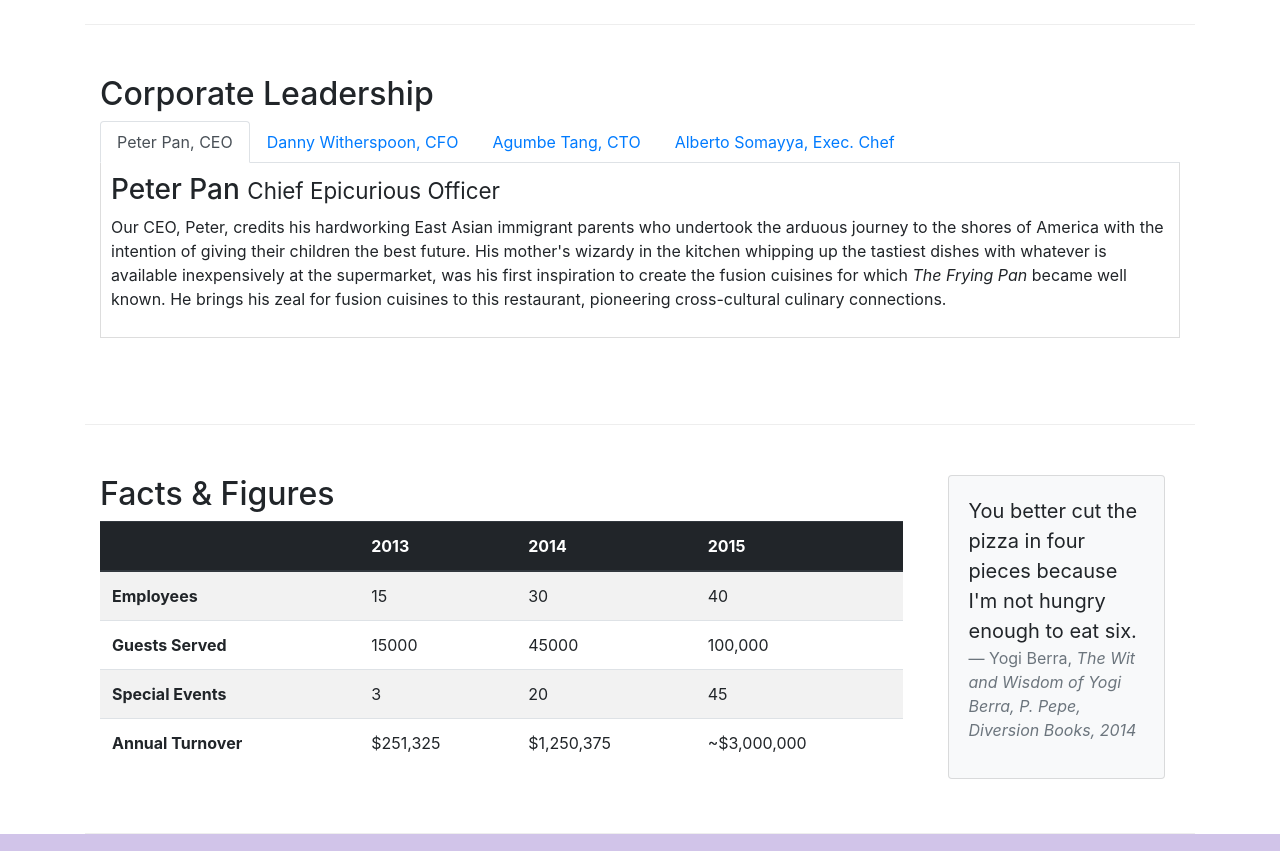
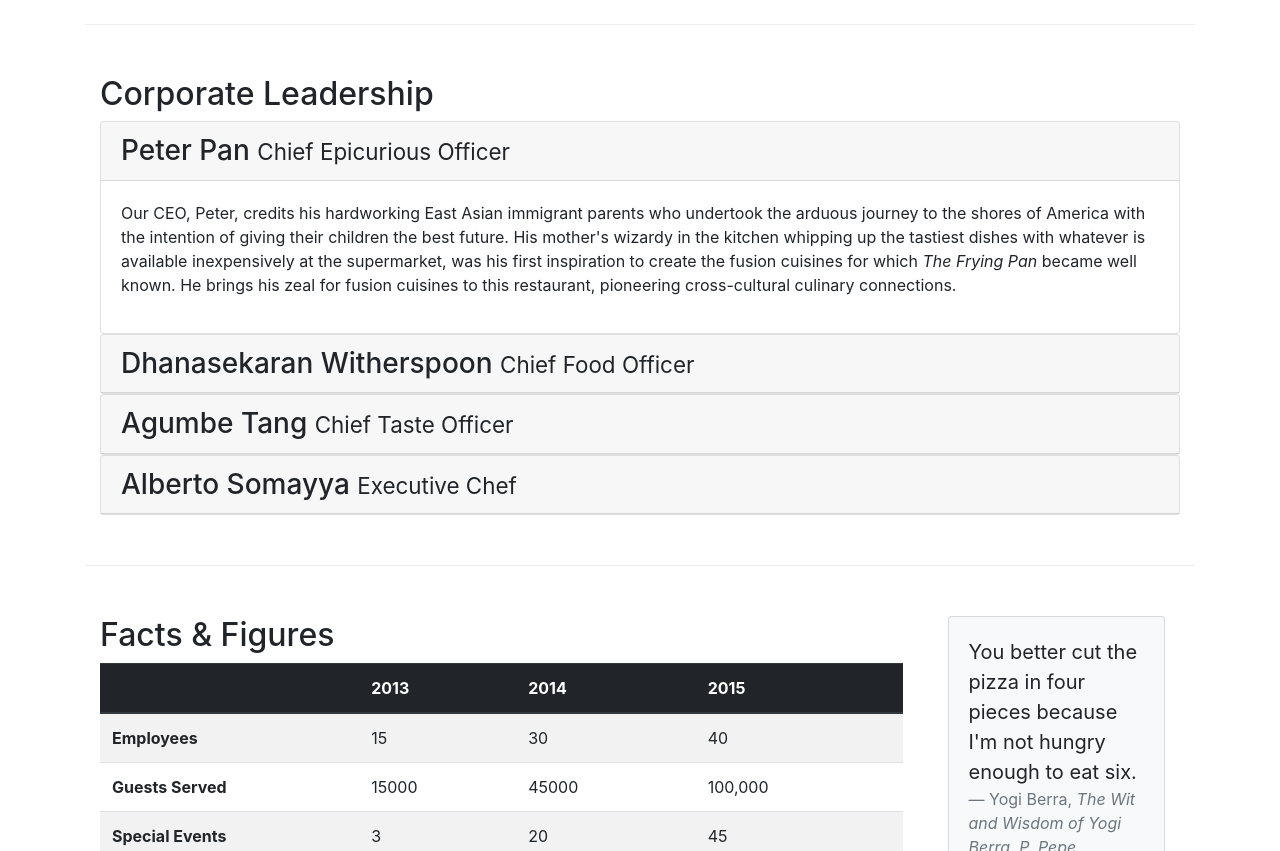
Before and after one commit to LoamySand/WebStack, a website: page aboutus.html in a window 1280 px wide. Shown: the part 840-1691 px from the top of the page. Drawn offline with nearby package versions, Linux system fonts and the light colour scheme.

Commit message:
Accordion

```diff
--- a/aboutus.html
+++ b/aboutus.html
@@ -93,40 +93,63 @@
         <div class="row row-content">
             <div class="col-12">
                 <h2>Corporate Leadership</h2>
-                <ul class="nav nav-tabs">
-                    <li class="nav-item">
-                        <a class="nav-link active" href="#peter"
-                           role="tab" data-bs-toggle="tab">Peter Pan, CEO</a>
-                    </li>
-                    <li class="nav-item">
-                        <a class="nav-link" href="#danny" role="tab"
-                           data-bs-toggle="tab">Danny Witherspoon, CFO</a>
-                    </li>
-                    <li class="nav-item">
-                        <a class="nav-link" href="#agumbe"role="tab"
-                           data-bs-toggle="tab">Agumbe Tang, CTO</a>
-                    </li>
-                    <li class="nav-item">
-                        <a class="nav-link" href="#alberto" role="tab"
-                           data-bs-toggle="tab">Alberto Somayya, Exec. Chef</a>
-                    </li>
-                </ul>
-                <div class="tab-content">
-                    <div role="tabpanel" class="tab-pane fade show active" id="peter">
-                        <h3>Peter Pan <small>Chief Epicurious Officer</small></h3>
-                        <p class="d-none d-sm-block">Our CEO, Peter, credits his hardworking East Asian immigrant parents who undertook the arduous journey to the shores of America with the intention of giving their children the best future. His mother's wizardy in the kitchen whipping up the tastiest dishes with whatever is available inexpensively at the supermarket, was his first inspiration to create the fusion cuisines for which <em>The Frying Pan</em> became well known. He brings his zeal for fusion cuisines to this restaurant, pioneering cross-cultural culinary connections.</p>
+                <div class="accordion">
+                    <div class="card">
+                        <div class="card-header" role="tab" id="peterhead">
+                            <h3 class="mb-0">
+                                <a data-bs-toggle="collapse" data-bs-target="#peter">
+                                    Peter Pan <small>Chief Epicurious
+                                    Officer</small>
+                                </a>
+                            </h3>
+                        </div>
+                        <div class="collapse show" id="peter" dataparent="#accordion">
+                            <div class="card-body">
+                                <p class="d-none d-sm-block">Our CEO, Peter, credits his hardworking East Asian immigrant parents who undertook the arduous journey to the shores of America with the intention of giving their children the best future. His mother's wizardy in the kitchen whipping up the tastiest dishes with whatever is available inexpensively at the supermarket, was his first inspiration to create the fusion cuisines for which <em>The Frying Pan</em> became well known. He brings his zeal for fusion cuisines to this restaurant, pioneering cross-cultural culinary connections.</p></p>
+                            </div>
+                        </div>
                     </div>
-                    <div role="tabpanel" class="tab-pane fade" id="danny">
-                        <h3>Dhanasekaran Witherspoon <small>Chief Food Officer</small></h3>
-                        <p class="d-none d-sm-block">Our CFO, Danny, as he is affectionately referred to by his colleagues, comes from a long established family tradition in farming and produce. His experiences growing up on a farm in the Australian outback gave him great appreciation for varieties of food sources. As he puts it in his own words, <em>Everything that runs, wins, and everything that stays, pays!</em></p>
+                    <div class="card">
+                        <div class="card-header" role="tab" id="dannyhead">
+                            <h3 class="mb-0">
+                                <a class="collapsed" data-bs-toggle="collapse" data-bs-target="#danny">
+                                    Dhanasekaran Witherspoon <small>Chief Food Officer</small>
+                                </a>
+                            </h3>
+                        </div>
+                        <div class="collapse" id="danny" dataparent="#accordion">
+                            <div class="card-body">
+                                <p class="d-none d-sm-block">Our CFO, Danny, as he is affectionately referred to by his colleagues, comes from a long established family tradition in farming and produce. His experiences growing up on a farm in the Australian outback gave him great appreciation for varieties of food sources. As he puts it in his own words, <em>Everything that runs, wins, and everything that stays, pays!</em></p>
+                            </div>
+                        </div>
                     </div>
-                    <div role="tabpanel" class="tab-pane fade" id="agumbe">
-                        <h3>Agumbe Tang <small>Chief Taste Officer</small></h3>
-                        <p class="d-none d-sm-block">Blessed with the most discerning gustatory sense, Agumbe, our CTO, personally ensures that every dish that we serve meets his exacting tastes. Our chefs dread the tongue lashing that ensues if their dish does not meet his exacting standards. He lives by his motto, <em>You click only if you survive my lick.</em></p>
+                    <div class="card">
+                        <div class="card-header" role="tab" id="agumbehead">
+                            <h3 class="mb-0">
+                                <a class="collapsed" data-bs-toggle="collapse" data-bs-target="#agumbe">
+                                    Agumbe Tang <small>Chief Taste Officer</small>
+                                </a>
+                            </h3>
+                        </div>
+                        <div class="collapse" id="agumbe" dataparent="#accordion">
+                            <div class="card-body">
+                                <p class="d-none d-sm-block">Blessed with the most discerning gustatory sense, Agumbe, our CTO, personally ensures that every dish that we serve meets his exacting tastes. Our chefs dread the tongue lashing that ensues if their dish does not meet his exacting standards. He lives by his motto, <em>You click only if you survive my lick.</em></p>
+                            </div>
+                        </div>
                     </div>
-                    <div role="tabpanel" class="tab-pane fade" id="alberto">
-                        <h3>Alberto Somayya <small>Executive Chef</small></h3>
-                        <p class="d-none d-sm-block">Award winning three-star Michelin chef with wide International experience having worked closely with whos-who in the culinary world, he specializes in creating mouthwatering Indo-Italian fusion experiences. He says, <em>Put together the cuisines from the two craziest cultures, and you get a winning hit! Amma Mia!</em></p>
+                    <div class="card">
+                        <div class="card-header" role="tab" id="albertohead">
+                            <h3 class="mb-0">
+                                <a class="collapsed" data-bs-toggle="collapse" data-bs-target="#alberto">
+                                    Alberto Somayya <small>Executive Chef</small>
+                                </a>
+                            </h3>
+                        </div>
+                        <div class="collapse" id="alberto" dataparent="#accordion">
+                            <div class="card-body">
+                                <p class="d-none d-sm-block">Award winning three-star Michelin chef with wide International experience having worked closely with whos-who in the culinary world, he specializes in creating mouthwatering Indo-Italian fusion experiences. He says, <em>Put together the cuisines from the two craziest cultures, and you get a winning hit! Amma Mia!</em></p>
+                            </div>
+                        </div>
                     </div>
                 </div>
             </div>
```
